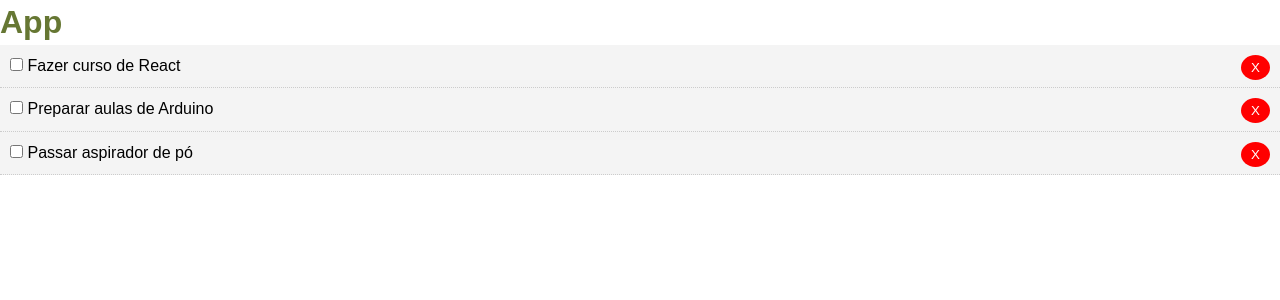
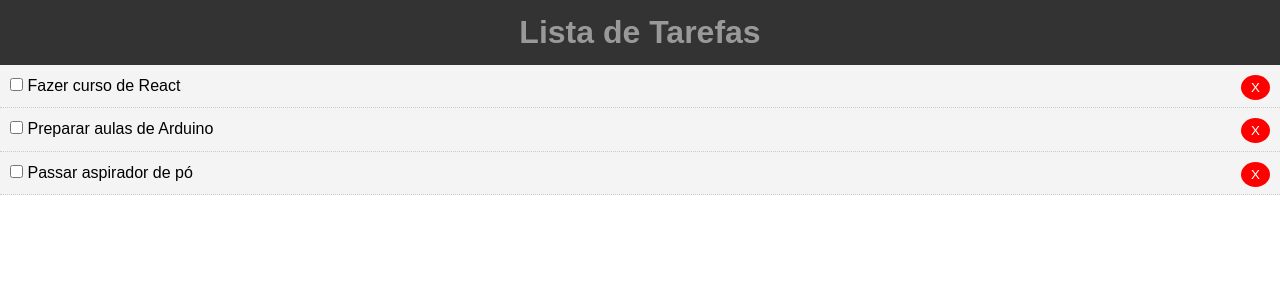
Before and after one commit to gi-armani/Lista-de-tarefas, a React (Create React App) app: page / in a window 1280 px wide. Shown: the top 300 px of the page. Built offline with nearby package versions, Linux system fonts and the light colour scheme.

Commit message:
Adicao de header

```diff
--- a/src/App.css
+++ b/src/App.css
@@ -10,6 +10,6 @@ body {
 }
 
 h1 {
-    color: #673;
+    color: #999;
     text-decoration: none;
 }
--- a/src/App.js
+++ b/src/App.js
@@ -1,4 +1,5 @@
-import { Component } from 'react';
+import React, { Component } from 'react';
+import Header from './components/layouts/Header';
 import './App.css';
 import Tarefas from './components/Tarefas';
 
@@ -40,7 +41,7 @@ class App extends Component {
   render() {
     return (
       <div className="App">
-        <h1>App</h1>
+        <Header />
         <Tarefas tarefas={this.state.tarefas} markComplete={this.markComplete} delTarefa={this.delTarefa} />
       </div>
     );
--- /dev/null
+++ b/src/components/layouts/Header.js
@@ -0,0 +1,18 @@
+import React from 'react';
+
+function Header() {
+    return (
+        <header style={headerStyle} >
+            <h1>Lista de Tarefas</h1>
+        </header>
+    )
+}
+
+const headerStyle = {
+    background: '#333',
+    color: '#fff',
+    textAlign: 'center',
+    padding: '10px'
+}
+
+export default Header;
```
